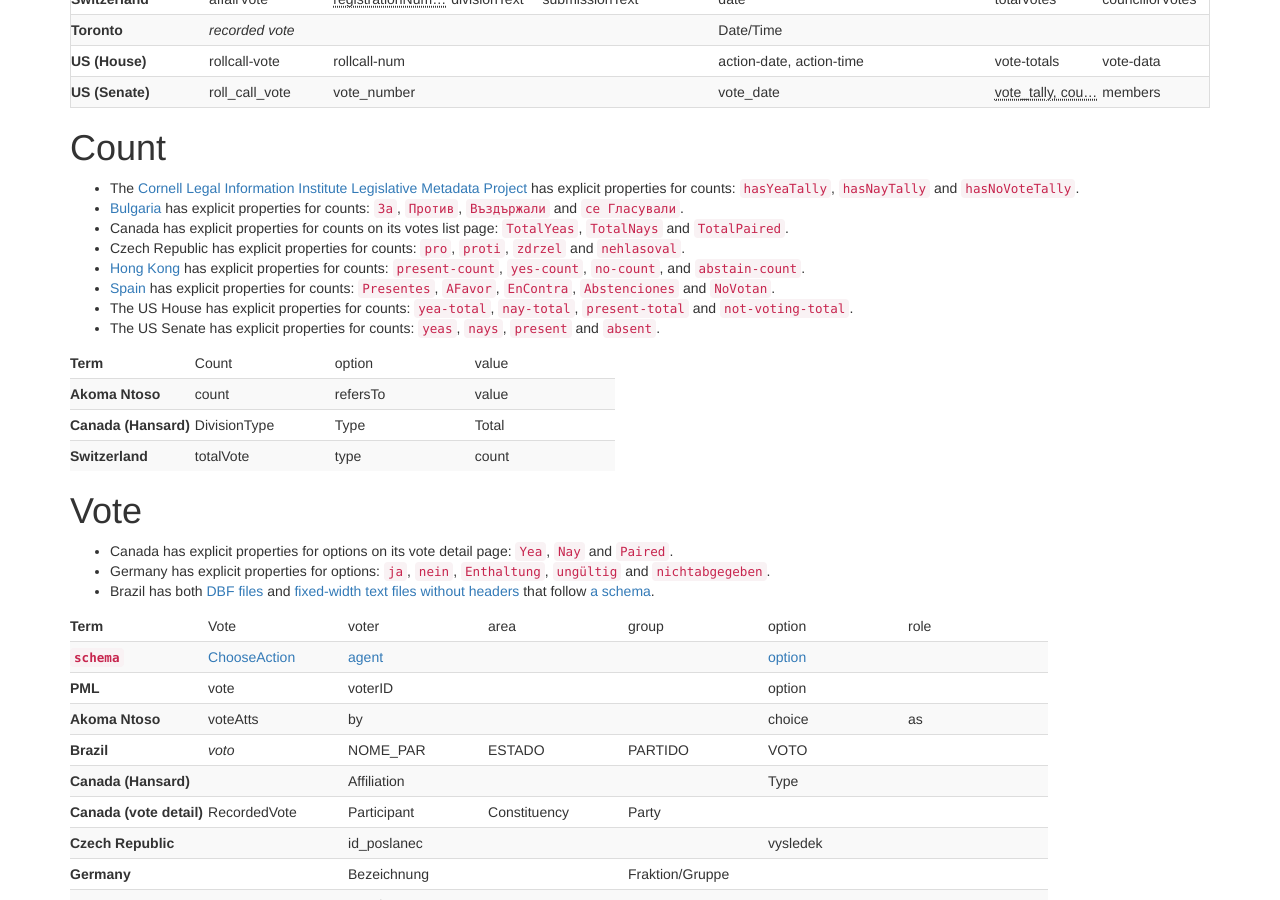
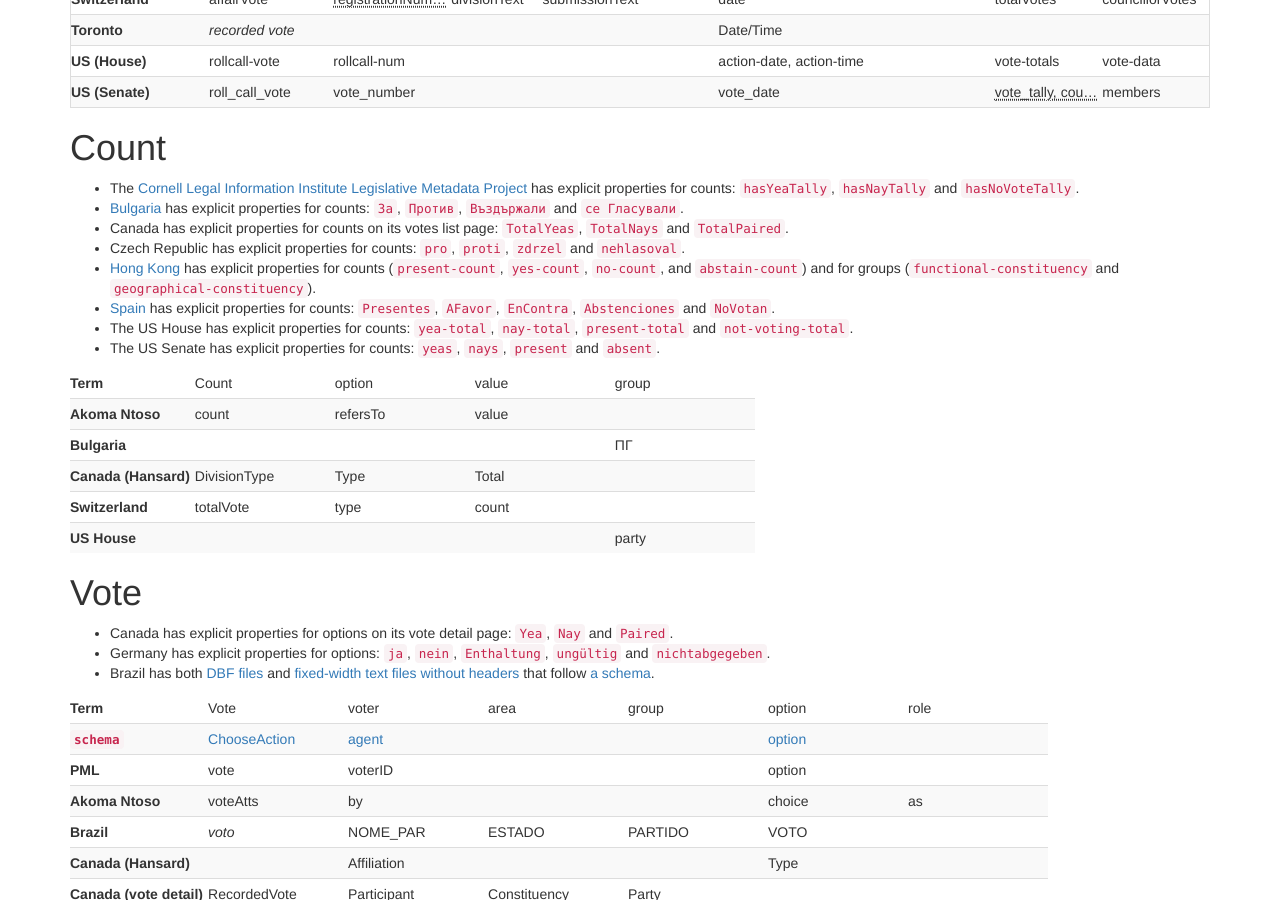
Before and after one commit to popolo-project/popolo-spec, a Jekyll site: the page built from appendices/terms.md, in a window 1280 px wide and 900 px high, scrolled down 4744 px. Built offline with Jekyll 4.4.1, drawn with Linux system fonts in a browser that asks for light colours; nearby versions of some CDN libraries; Markdown is read by kramdown in place of the engine named in the settings.

Commit message:
add Count#group

```diff
--- a/appendices/terms.md
+++ b/appendices/terms.md
@@ -3863,7 +3863,7 @@
 * [Bulgaria](http://www.parliament.bg/bg/plenaryst) has explicit properties for counts: `За`, `Против`, `Въздържали` and `се Гласували`.
 * Canada has explicit properties for counts on its votes list page: `TotalYeas`, `TotalNays` and `TotalPaired`.
 * Czech Republic has explicit properties for counts: `pro`, `proti`, `zdrzel` and `nehlasoval`.
-* [Hong Kong](http://www.legco.gov.hk/general/english/open-legco/open-data.html) has explicit properties for counts: `present-count`, `yes-count`, `no-count`, and `abstain-count`.
+* [Hong Kong](http://www.legco.gov.hk/general/english/open-legco/open-data.html) has explicit properties for counts (`present-count`, `yes-count`, `no-count`, and `abstain-count`) and for groups (`functional-constituency` and `geographical-constituency`).
 * [Spain](http://www.congreso.es/portal/page/portal/Congreso/Congreso/Actualidad/Votaciones) has explicit properties for counts: `Presentes`, `AFavor`, `EnContra`, `Abstenciones` and `NoVotan`.
 * The US House has explicit properties for counts: `yea-total`, `nay-total`, `present-total` and `not-voting-total`.
 * The US Senate has explicit properties for counts: `yeas`, `nays`, `present` and `absent`.
@@ -3876,6 +3876,7 @@
         <td>Count</td>
         <td>option</td>
         <td>value</td>
+        <td>group</td>
       </tr>
     </thead>
     <tbody>
@@ -3892,6 +3893,22 @@
         <td>
           value
         </td>
+        <td>
+        </td>
+      </tr>
+      <tr>
+        <th scope='row'>
+          Bulgaria
+        </th>
+        <td>
+        </td>
+        <td>
+        </td>
+        <td>
+        </td>
+        <td>
+          ПГ
+        </td>
       </tr>
       <tr>
         <th scope='row'>
@@ -3906,6 +3923,8 @@
         <td>
           Total
         </td>
+        <td>
+        </td>
       </tr>
       <tr>
         <th scope='row'>
@@ -3919,6 +3938,22 @@
         </td>
         <td>
           count
+        </td>
+        <td>
+        </td>
+      </tr>
+      <tr>
+        <th scope='row'>
+          US House
+        </th>
+        <td>
+        </td>
+        <td>
+        </td>
+        <td>
+        </td>
+        <td>
+          party
         </td>
       </tr>
     </tbody>
--- a/examples/count.json
+++ b/examples/count.json
@@ -1,4 +1,7 @@
 {
   "option": "yes",
-  "value": 128
+  "value": 128,
+  "group": {
+    "name": "Bosniak"
+  }
 }
--- a/schemas/membership.json
+++ b/schemas/membership.json
@@ -19,7 +19,7 @@
     },
     "member": {
       "description": "The person or organization that is a member of the organization",
-      "type": ["object"]
+      "type": ["object", "null"]
     },
     "person_id": {
       "description": "The ID of the person who is a member of the organization",
```
Also changed, not shown: schemas/count.json (+8 -0 lines), specs/count.md (+13 -0 lines), specs/index.md (+1 -0 lines), specs/person.md (+1 -1 lines), specs/vote.md (+2 -2 lines), src/data/count.json (+10 -0 lines), src/terms.md (+1 -1 lines), 6 other files.
